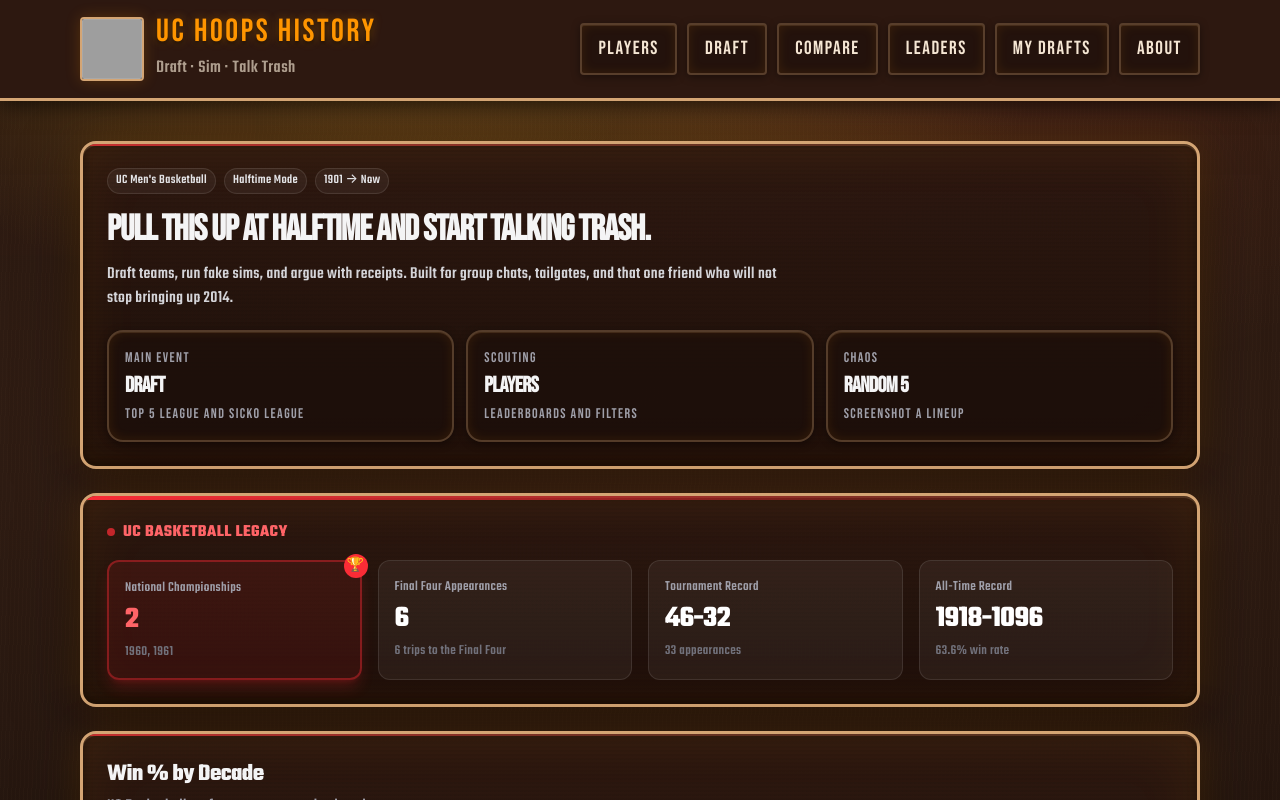
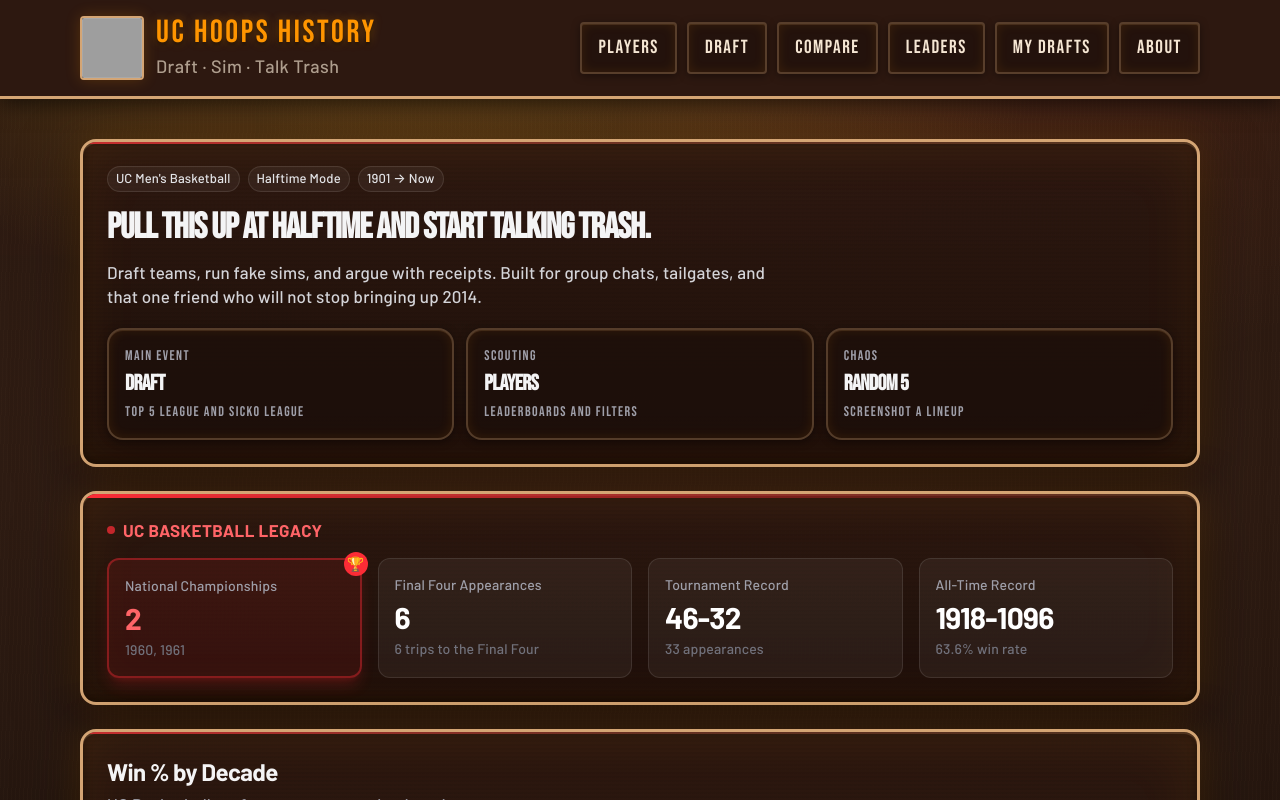
Before and after one commit to ucsandman/uc-hoops-history, a Next.js app: page / in a window 1280 px wide. Built offline with nearby package versions, Linux system fonts and the light colour scheme; grey boxes are pictures that could not be loaded.

Commit message:
Switch from Teko to Barlow for much better readability while keeping vintage sports aesthetic

```diff
--- a/src/app/globals.css
+++ b/src/app/globals.css
@@ -1,4 +1,4 @@
-@import url('https://fonts.googleapis.com/css2?family=Bebas+Neue&family=Teko:wght@400;500;600;700&display=swap');
+@import url('https://fonts.googleapis.com/css2?family=Bebas+Neue&family=Barlow:wght@400;500;600;700&display=swap');
 @import "tailwindcss";
 
 :root {
@@ -39,10 +39,10 @@
 body {
   background: var(--arena-dark);
   color: var(--vintage-cream);
-  font-family: 'Teko', ui-sans-serif, system-ui, -apple-system, Segoe UI, Arial, "Apple Color Emoji", "Segoe UI Emoji";
+  font-family: 'Barlow', ui-sans-serif, system-ui, -apple-system, Segoe UI, Arial, "Apple Color Emoji", "Segoe UI Emoji";
   font-weight: 500;
   font-size: 1.125rem;
-  letter-spacing: 0.02em;
+  letter-spacing: 0.01em;
   padding-bottom: env(safe-area-inset-bottom);
 }
 
@@ -209,9 +209,9 @@
   background: rgba(29, 15, 10, 0.8);
   border: 2px solid var(--court-line);
   color: var(--vintage-cream);
-  font-family: 'Teko', ui-sans-serif;
+  font-family: 'Barlow', ui-sans-serif;
   font-weight: 500;
-  letter-spacing: 0.05em;
+  letter-spacing: 0.02em;
   padding: 0.5rem 1rem;
 }
 
--- a/src/app/layout.tsx
+++ b/src/app/layout.tsx
@@ -1,11 +1,11 @@
 import type { Metadata } from "next";
 import Link from "next/link";
 import Image from "next/image";
-import { Bebas_Neue, Teko } from "next/font/google";
+import { Bebas_Neue, Barlow } from "next/font/google";
 import SmartHeader from "@/components/SmartHeader";
 import "./globals.css";
 
-const bodyFont = Teko({
+const bodyFont = Barlow({
   subsets: ["latin"],
   variable: "--font-body",
   weight: ["400", "500", "600", "700"],
```
